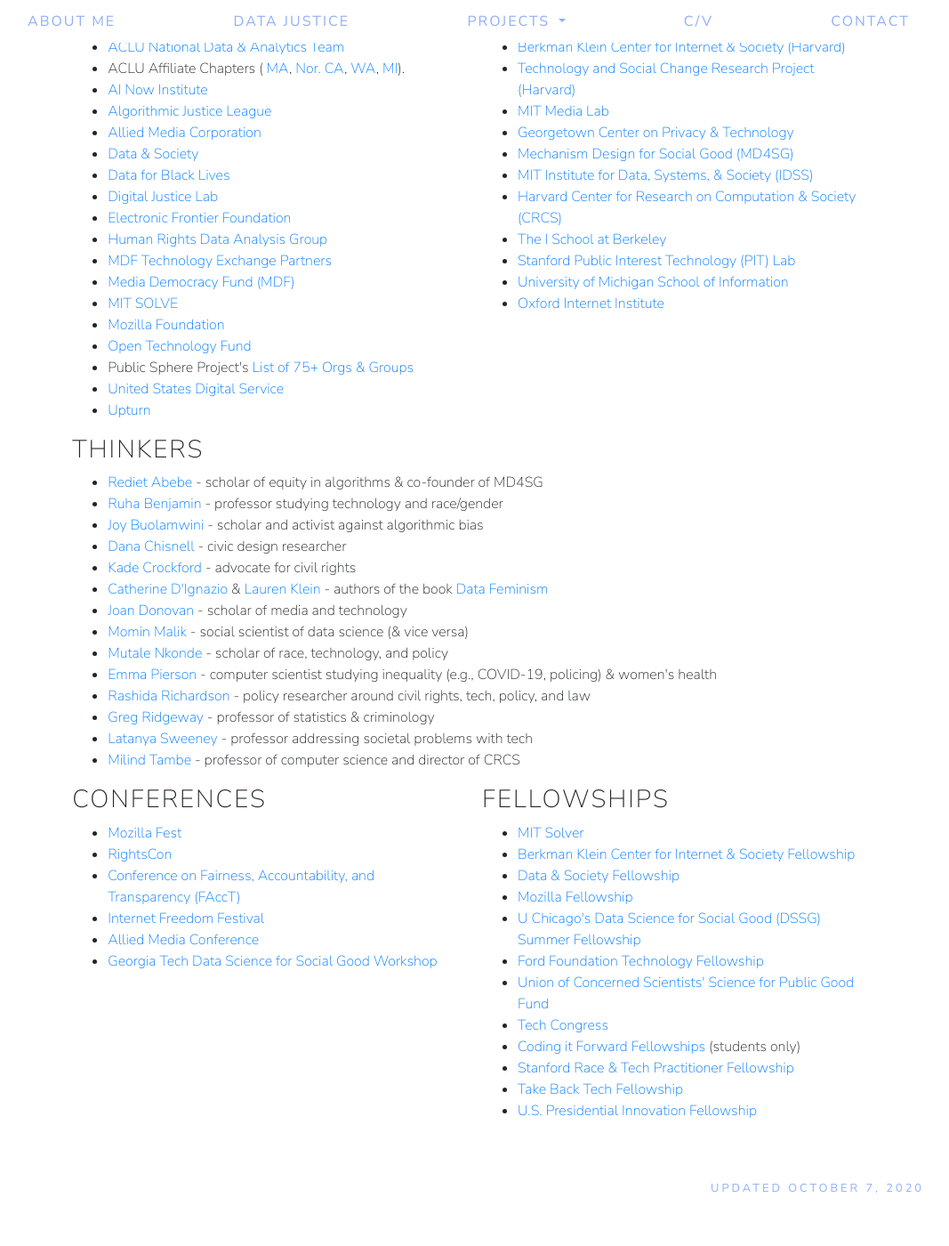
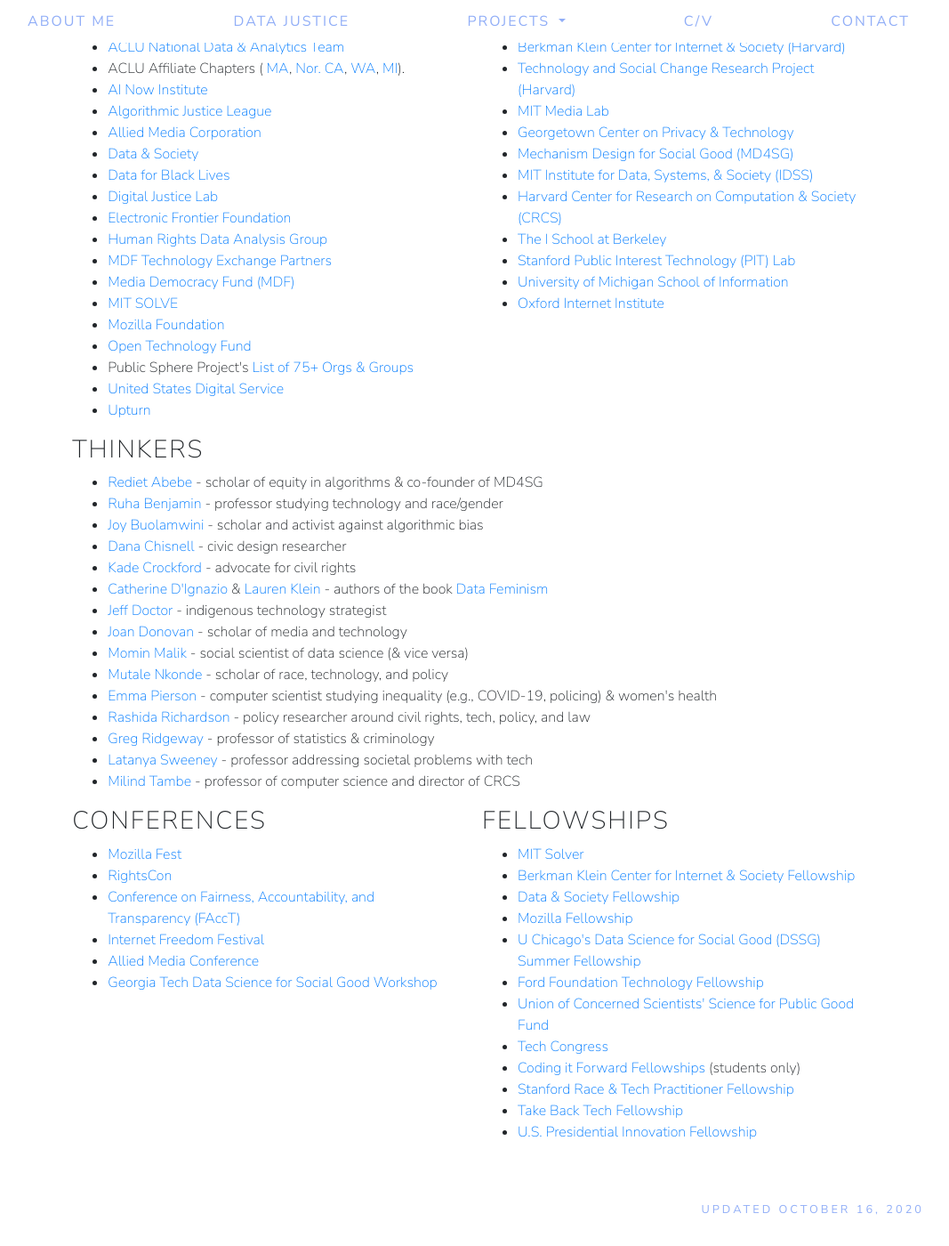
Before and after one commit to smhurwitz/smhurwitz.github.io, a Jekyll site: the page built from datajustice.html, in a window 1280 px wide and 1400 px high, scrolled down 423 px. Shown: the whole window at 89% size, without its empty margins (113-1180 px from the left). Built offline with Jekyll 4.4.1, drawn with Linux system fonts in a browser that asks for light colours; nearby versions of some CDN libraries; before the commit the page ends 1799 px from its top, so only the background shows below that.

Commit message:
Add Jeff Doctor

```diff
--- a/datajustice.html
+++ b/datajustice.html
@@ -92,6 +92,7 @@
           <li><a href="https://www.hks.harvard.edu/faculty/dana-chisnell" target="_blank">Dana Chisnell</a> - civic design researcher</li>
           <li><a href="https://www.aclu.org/bio/kade-crockford" target="_blank">Kade Crockford</a> - advocate for civil rights</li>
           <li><a href="http://www.kanarinka.com/" target="_blank">Catherine D'Ignazio</a> & <a href="http://lklein.com/" target="_blank">Lauren Klein</a> - authors of the book <a href="http://datafeminism.io/" target="_blank">Data Feminism</a></li>
+          <li><a href="https://blog.nativesintech.org/jeff-doctor/" target="_blank">Jeff Doctor</a> - indigenous technology strategist</li>
           <li><a href="https://www.hks.harvard.edu/faculty/joan-donovan" target="_blank">Joan Donovan</a> -  scholar of media and technology</li>
           <li><a href="https://www.mominmalik.com/" target="_blank">Momin Malik</a> - social scientist of data science (& vice versa)</li>
           <li><a href="https://www.mutale.tech/" target="_blank">Mutale Nkonde</a> - scholar of race, technology, and policy</li>
@@ -139,4 +140,4 @@
 
 </main>
 
-<footer>Updated October 7, 2020</footer>
+<footer>Updated October 16, 2020</footer>
```
